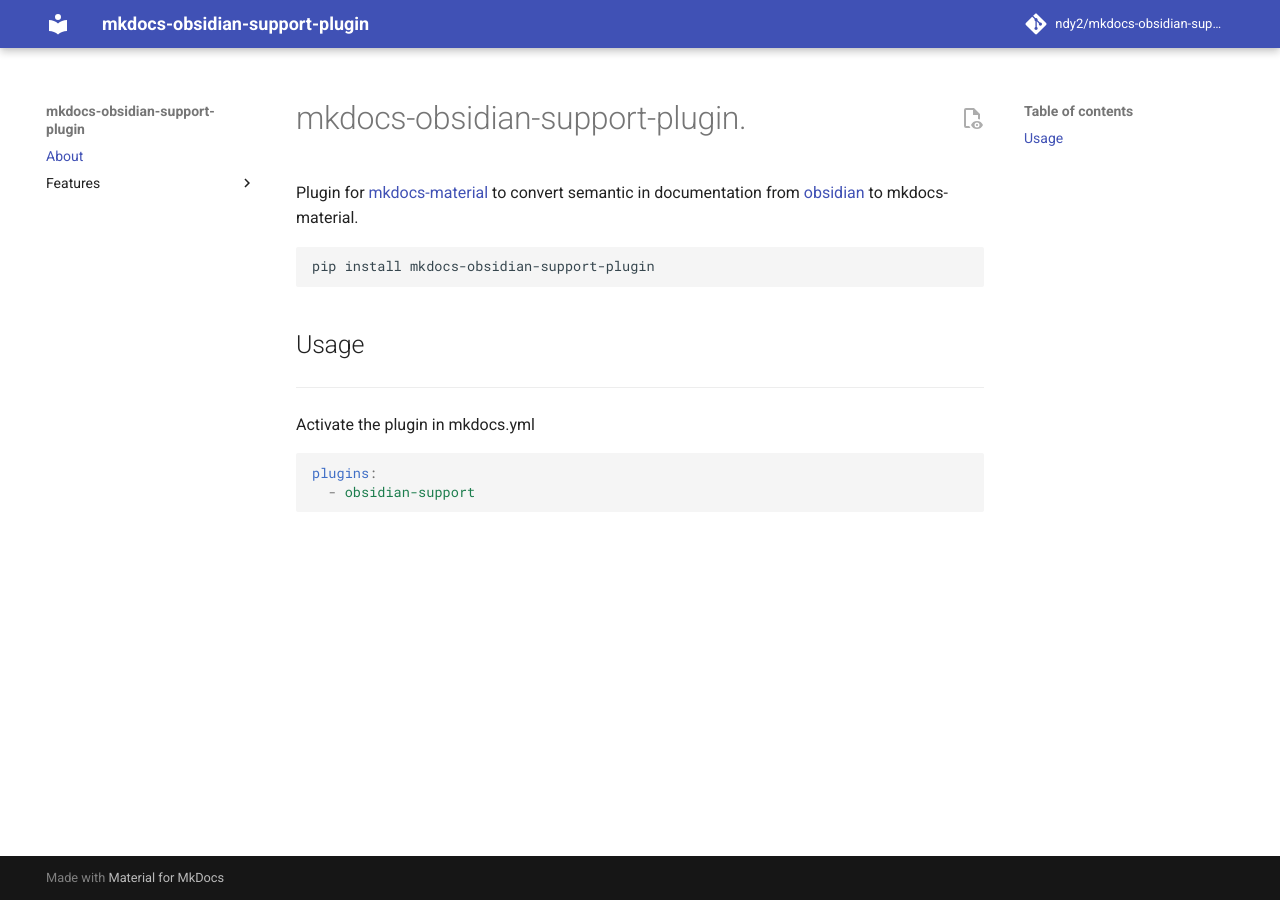
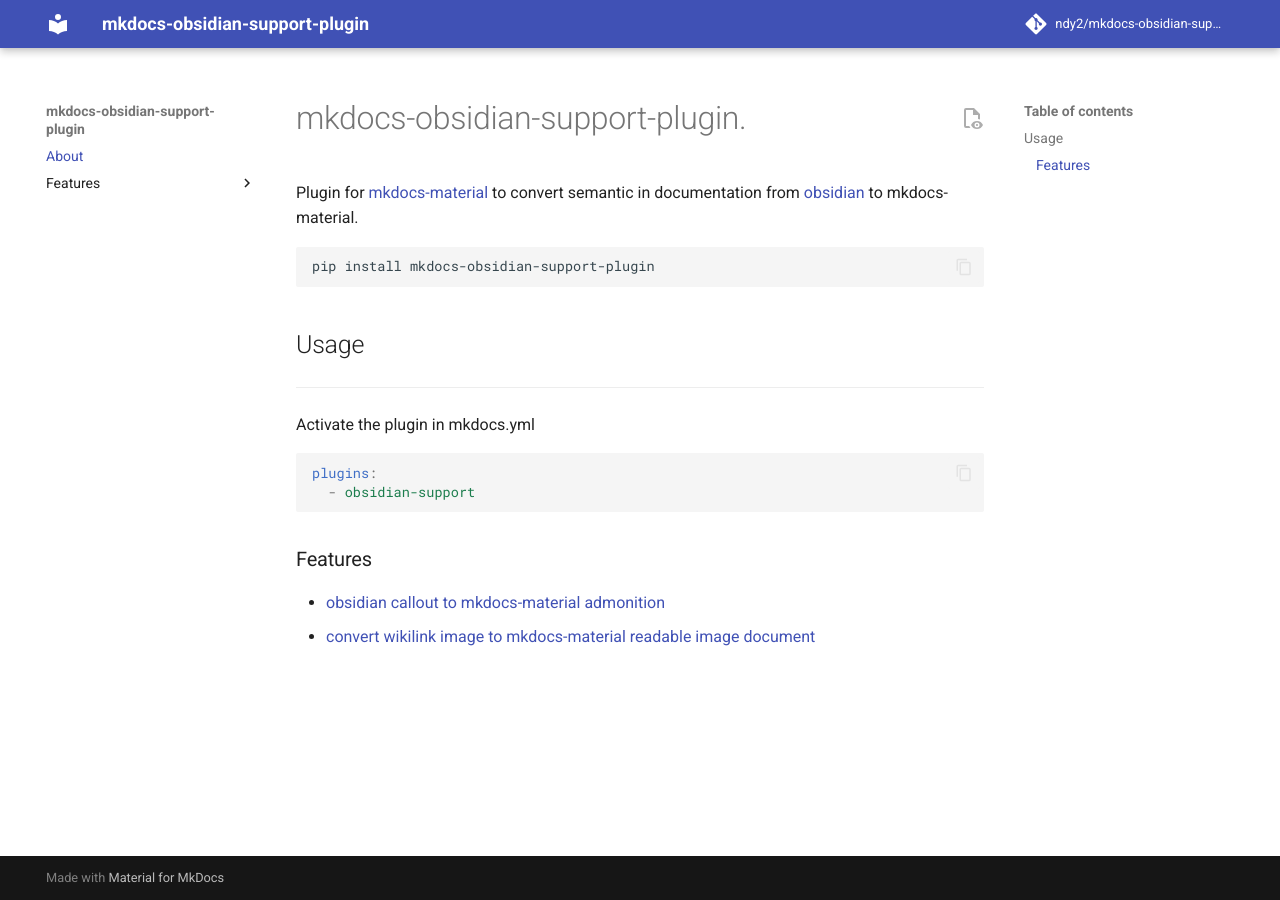
Before and after one commit to ndy2/mkdocs-obsidian-support-plugin, an MkDocs documentation site: the page built from docs/index.md, in a window 1280 px wide. Built offline with MkDocs 1.6.1 and Material for MkDocs 9.7.7, drawn with Linux system fonts in a browser that asks for light colours; comment, search, counter and statistics services are not loaded.

Commit message:
docs: update nav

````diff
--- a/docs/index.md
+++ b/docs/index.md
@@ -18,3 +18,8 @@
 plugins:
   - obsidian-support
 ```
+
+### Features
+
+- [obsidian callout to mkdocs-material admonition](features/admonition/index.md)
+- [convert wikilink image to mkdocs-material readable image document](features/image-link/index.md)
--- a/mkdocs.yml
+++ b/mkdocs.yml
@@ -10,12 +10,13 @@
 repo_url: https://github.com/ndy2/mkdocs-obsidian-support-plugin
 
 theme:
-    name: 'material'
-    font:
-      text: Roboto
-      code: Roboto Mono
-    features:
-       - content.action.view
+  name: 'material'
+  font:
+    text: Roboto
+    code: Roboto Mono
+  features:
+    - content.code.copy
+    - content.action.view
 
 # Extensions
 markdown_extensions:
@@ -44,3 +45,11 @@
 
 plugins:
   - obsidian-support
+
+nav:
+  - index.md
+  - Features:
+      - Admonition:
+          - features/admonition/index.md
+          - features/admonition/demo.md
+      - Image Link: features/image-link/index.md
````
Also changed, not shown: docs/features/admonition/demo.md (+30 -19 lines), docs/features/admonition/index.md (renamed from docs/features/admonition/admonition.md, +18 -1 lines), docs/features/image-link/index.md (renamed from docs/features/image-link/image-link.md).
